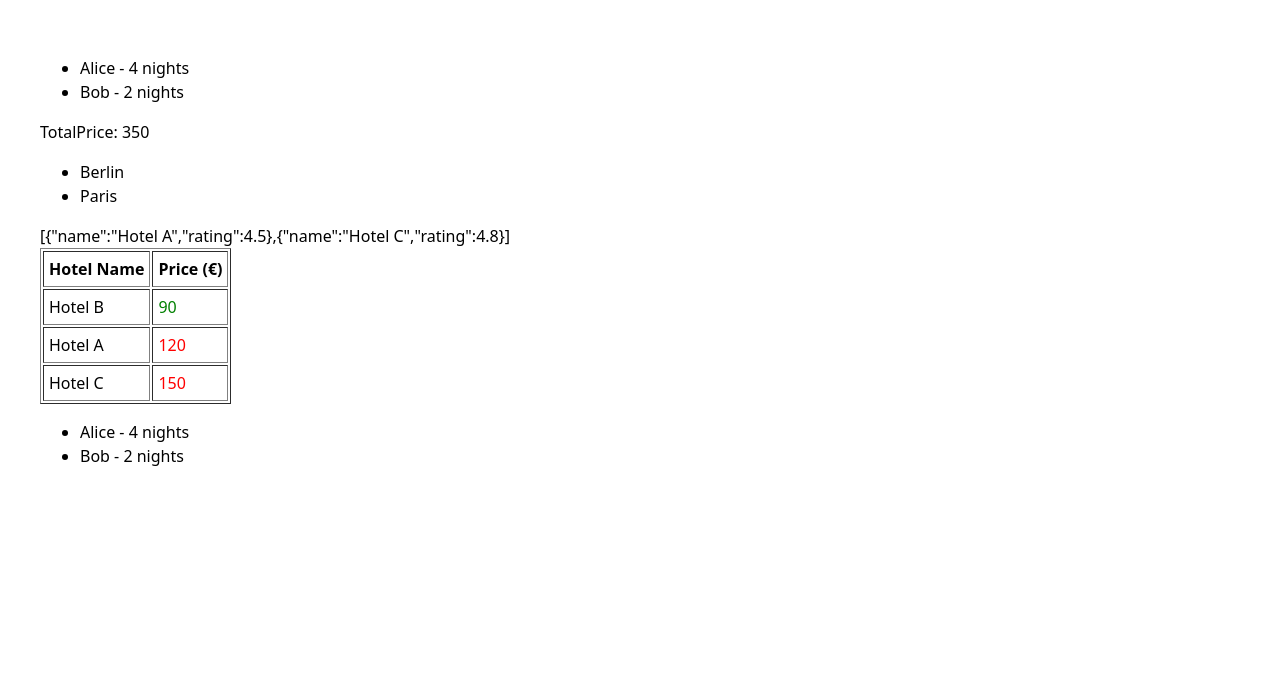
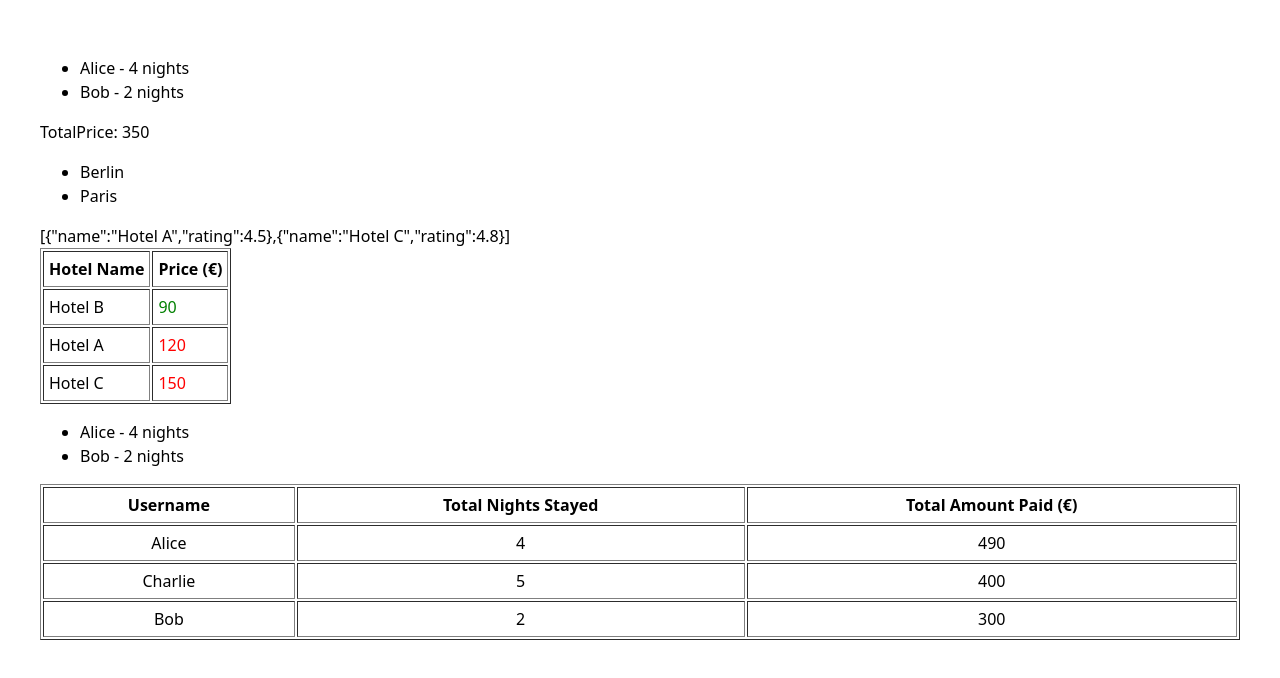
Before and after one commit to bestii/Coding-Environment, a React (Vite) app in the folder tsx/: page / in a window 1280 px wide. Shown: the top 678 px of the page. Built offline with nearby package versions, Linux system fonts and the light colour scheme.

Commit message:
feat: add TopCustomerList component to display user booking summaries

```diff
--- a/tsx/src/App.tsx
+++ b/tsx/src/App.tsx
@@ -1,6 +1,7 @@
 import "./App.css";
 import FilterByRatings from "./components/FilterByRatings";
 import HotelTable from "./components/HotelTable";
+import TopCustomerList from "./components/TopCustomerList";
 import TotalPrice from "./components/TotalPrice";
 import UniqueCities from "./components/UniqueCities";
 import UserBookingSummary from "./components/UserBookingSummary";
@@ -14,6 +15,7 @@ function App() {
       <FilterByRatings />
       <HotelTable />
       <UserBookingSummary />
+      <TopCustomerList />
     </div>
   );
 }
--- /dev/null
+++ b/tsx/src/components/TopCustomerList.tsx
@@ -0,0 +1,64 @@
+const bookings = [
+  { user: "Alice", nights: 3, city: "Berlin", pricePerNight: 120 },
+  { user: "Bob", nights: 2, city: "Paris", pricePerNight: 150 },
+  { user: "Alice", nights: 1, city: "Berlin", pricePerNight: 130 },
+  { user: "Charlie", nights: 5, city: "Rome", pricePerNight: 80 },
+];
+
+const TopCustomerList = () => {
+  const userBookings = bookings.reduce(
+    (acc, booking) => {
+      if (!acc[booking.user]) {
+        acc[booking.user] = {
+          nights: 0,
+          totalAmount: 0,
+        };
+      }
+      acc[booking.user].nights += booking.nights;
+      acc[booking.user].totalAmount += booking.pricePerNight * booking.nights;
+      return acc;
+    },
+    {} as Record<
+      string,
+      {
+        nights: number;
+        totalAmount: number;
+      }
+    >
+  );
+  const sortedSummary = Object.entries(userBookings).toSorted(
+    (a, b) => b[1].totalAmount - a[1].totalAmount
+  );
+  return (
+    <table
+      border={1}
+      cellPadding={5}
+      style={{ width: "100%", textAlign: "center" }}
+    >
+      <thead>
+        <tr>
+          <th>Username</th>
+          <th>Total Nights Stayed</th>
+          <th>Total Amount Paid (€)</th>
+        </tr>
+      </thead>
+      <tbody>
+        {sortedSummary.map(([user, stats]) => (
+          <tr key={user}>
+            <td>{user}</td>
+            <td>{stats.nights}</td>
+            <td
+              style={{
+                fontWeight: stats.totalAmount > 500 ? "bold" : "normal",
+              }}
+            >
+              {stats.totalAmount}
+            </td>
+          </tr>
+        ))}
+      </tbody>
+    </table>
+  );
+};
+
+export default TopCustomerList;
```
